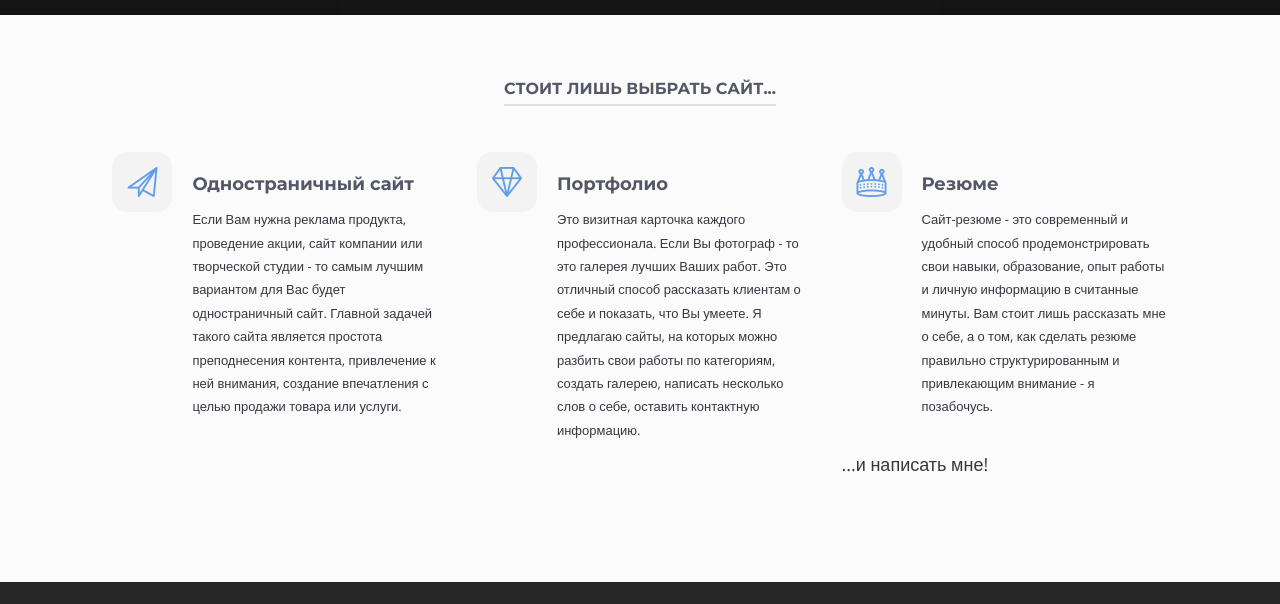
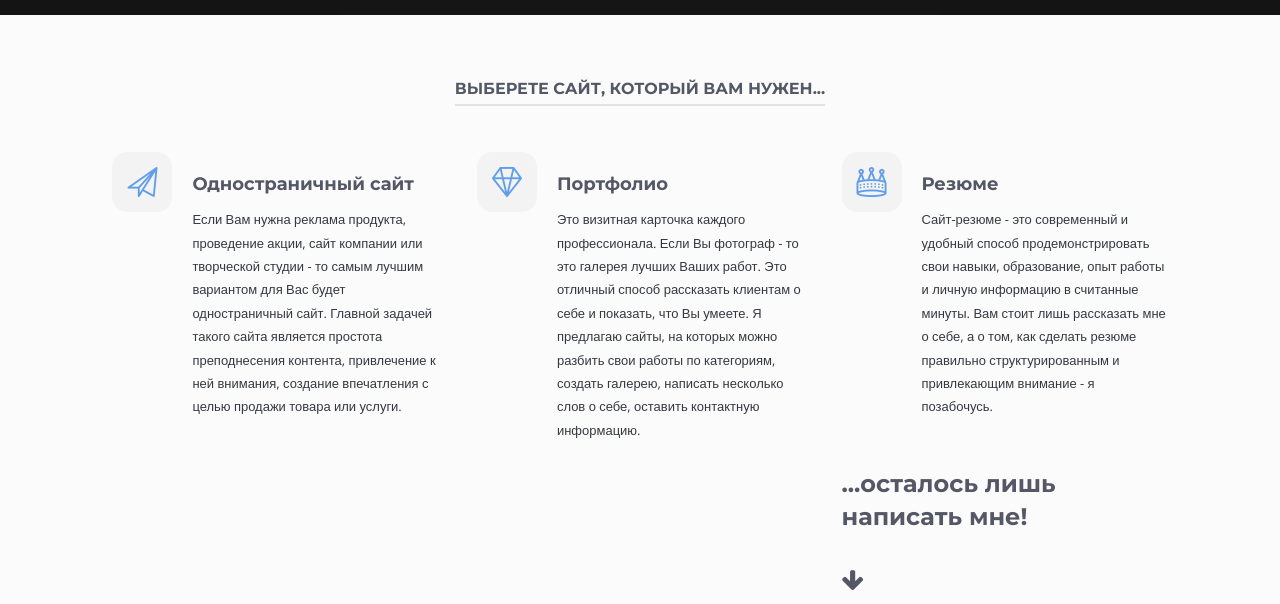
Before and after one commit to nadyanikiforova/nadyanikiforova.github.io, a plain HTML site: page index.html in a window 1280 px wide. Shown: the part 585-1189 px from the top of the page. Drawn offline with nearby package versions, Linux system fonts and the light colour scheme; some packages are replaced by stand-ins of ours.

Commit message:
Update index.html

```diff
--- a/index.html
+++ b/index.html
@@ -62,7 +62,7 @@
 				<section class="row section">
 					<div class="row-content buffer even clear-after">
 				    <div class="section-title">
-						<h3>Стоит лишь выбрать сайт...</h3>
+						<h3>Выберете сайт, который Вам нужен...</h3>
 						</div>
 						<div class="column four">
 							<div class="small-icon red"><i class="icon icon-paperfly"></i></div>
@@ -86,7 +86,8 @@
 								<h4>Резюме</h4>
 								<p class="text-xs">Сайт-резюме - это современный и удобный способ продемонстрировать свои навыки, образование, опыт работы и личную информацию в считанные минуты. Вам стоит лишь рассказать мне о себе, а о том, как сделать резюме правильно структурированным и привлекающим внимание - я позабочусь.</p>
 							</div>
-							<p>...и написать мне!</p>
+							<h3>...осталось лишь написать мне!</h3>
+							<h3><i class="fa fa-arrow-down" aria-hidden="true"></i></h3>
 						</div>
 							</div>
 				</section>
```
